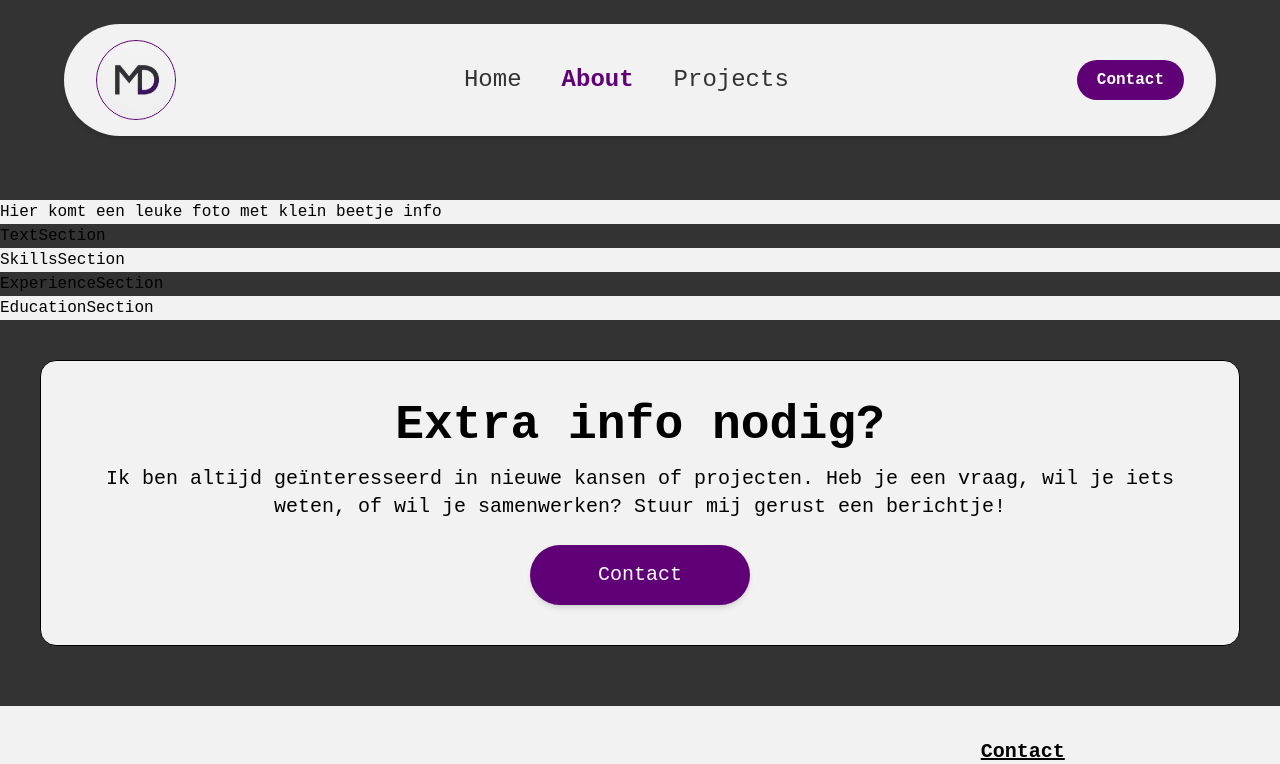
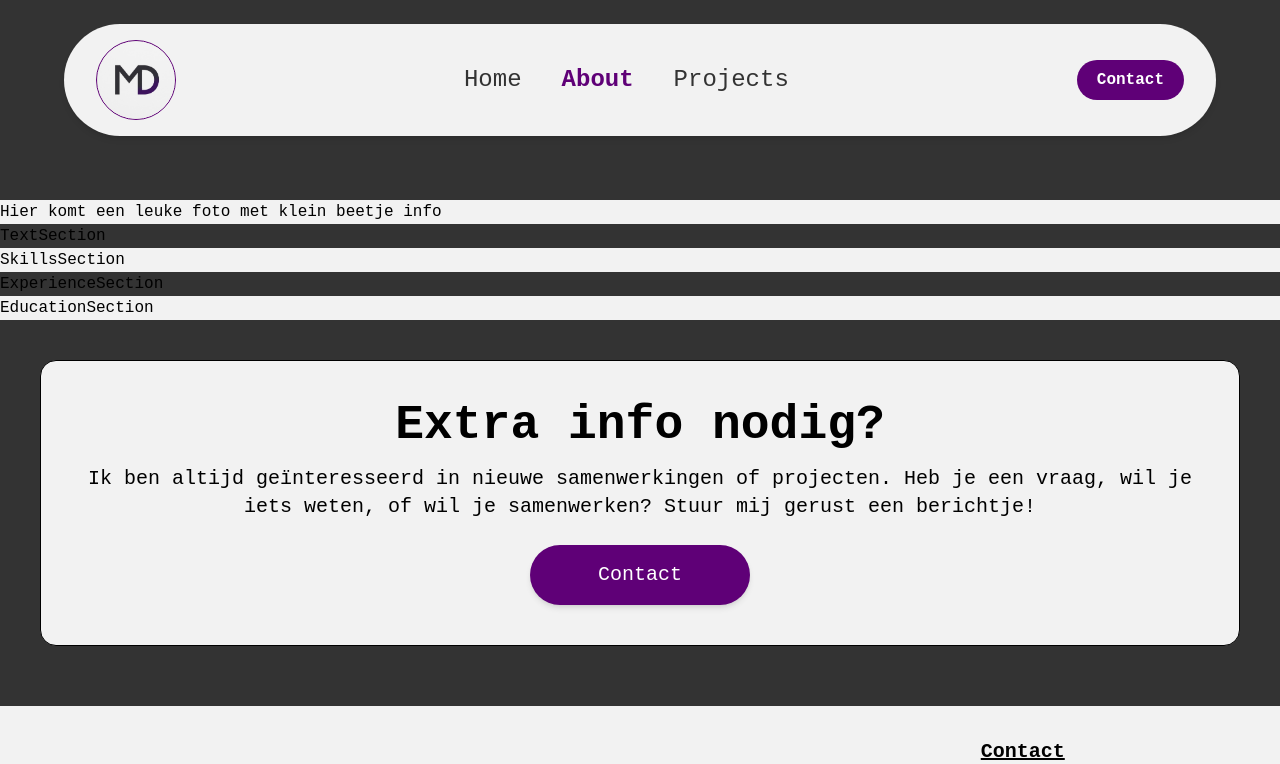
Before and after one commit to milandhondt/Portfolio, a React (Vite) app in the folder Portfolio/: page /about in a window 1280 px wide. Shown: the top 764 px of the page. Built offline with nearby package versions, Linux system fonts and the light colour scheme; no server answers; a web font is replaced by a local one.

Commit message:
Changed strange wording

```diff
--- a/Portfolio/src/components/About me/ContactSection.jsx
+++ b/Portfolio/src/components/About me/ContactSection.jsx
@@ -7,7 +7,7 @@ const ContactSection = () => {
       <div className="bg-[#F2F2F2] border rounded-2xl p-10 m-10 mb-0 text-center">
         <h1 className='text-5xl mb-4 font-semibold'>Extra info nodig?</h1>
         <p className='text-xl'>
-          Ik ben altijd geïnteresseerd in nieuwe kansen of projecten. Heb je een vraag, wil je iets weten, of wil je samenwerken? Stuur mij gerust een berichtje!
+          Ik ben altijd geïnteresseerd in nieuwe samenwerkingen of projecten. Heb je een vraag, wil je iets weten, of wil je samenwerken? Stuur mij gerust een berichtje!
         </p>
         <CustomButton text={"Contact"} to={"/contact"} />
       </div>
```
